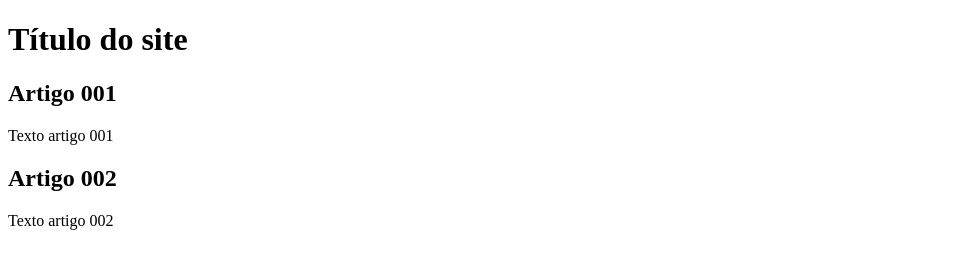
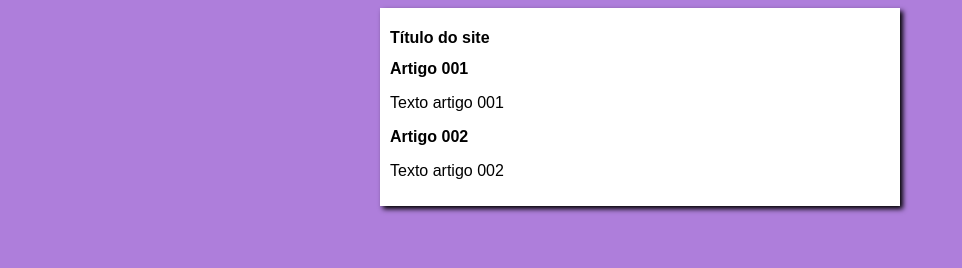
Before and after one commit to victornooblath/projeto-site, a plain HTML site: page index.html in a window 1280 px wide. Shown: the whole page, without its empty margins (0-962 px from the left). Drawn offline with Linux system fonts and the light colour scheme.

Commit message:
inicio do disign

```diff
--- /dev/null
+++ b/estilos/style.css
@@ -0,0 +1,16 @@
+*{
+    font-family:Arial, Helvetica, sans-serif ;
+    font-size: 16px;
+}
+
+body{
+    background-color: rgb(174, 126, 219);
+}
+
+main{
+    background-color: white;
+    width: 500px;
+    margin: auto;
+    padding: 10px;
+    box-shadow: 3px 3px 5px black ;
+}
--- a/index.html
+++ b/index.html
@@ -5,6 +5,7 @@
     <meta http-equiv="X-UA-Compatible" content="IE=edge">
     <meta name="viewport" content="width=device-width, initial-scale=1.0">
     <title>Título do Site</title>
+    <link rel="stylesheet" href="estilos/style.css">
 </head>
 <body>
  <main>
```
